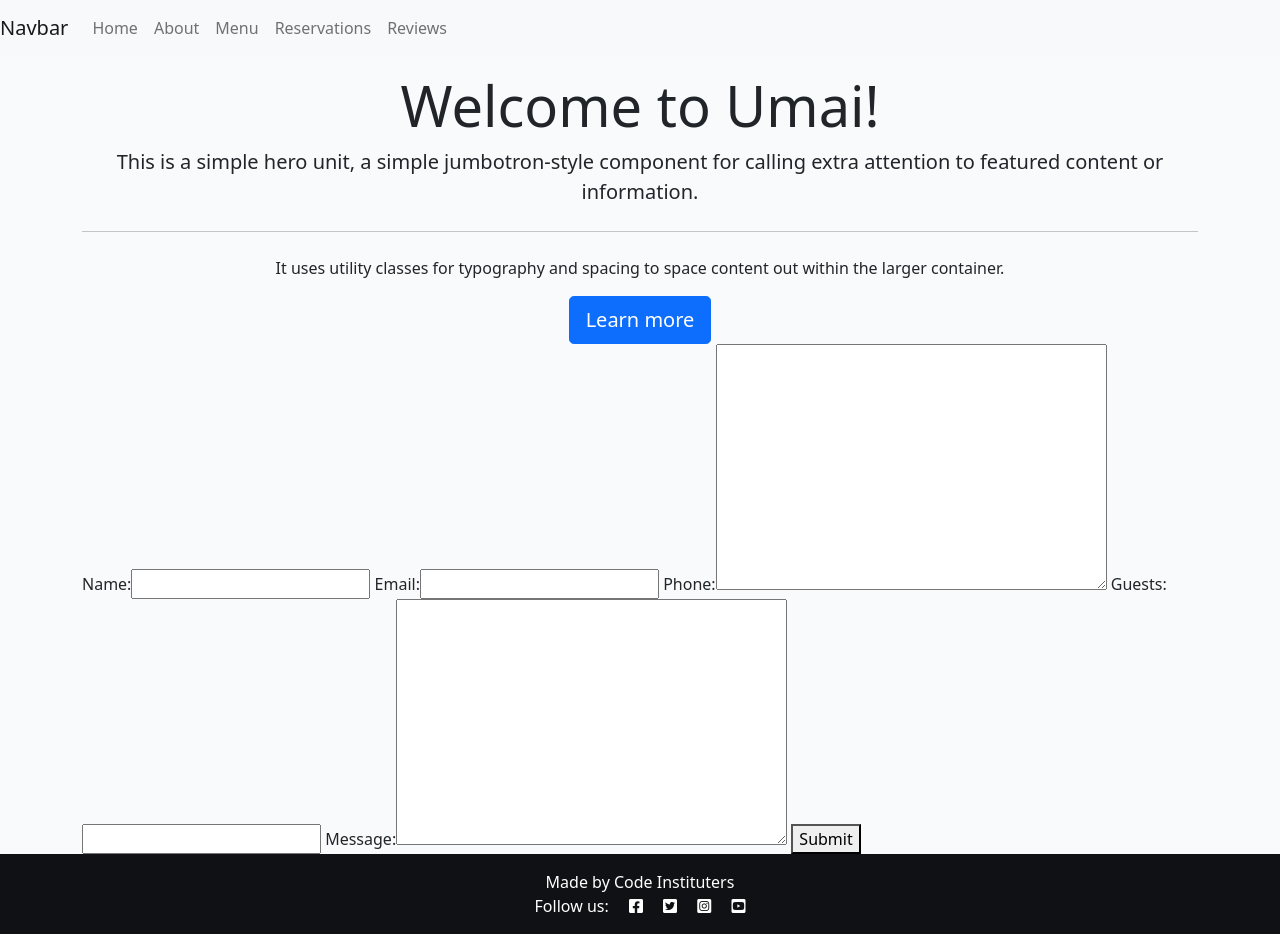
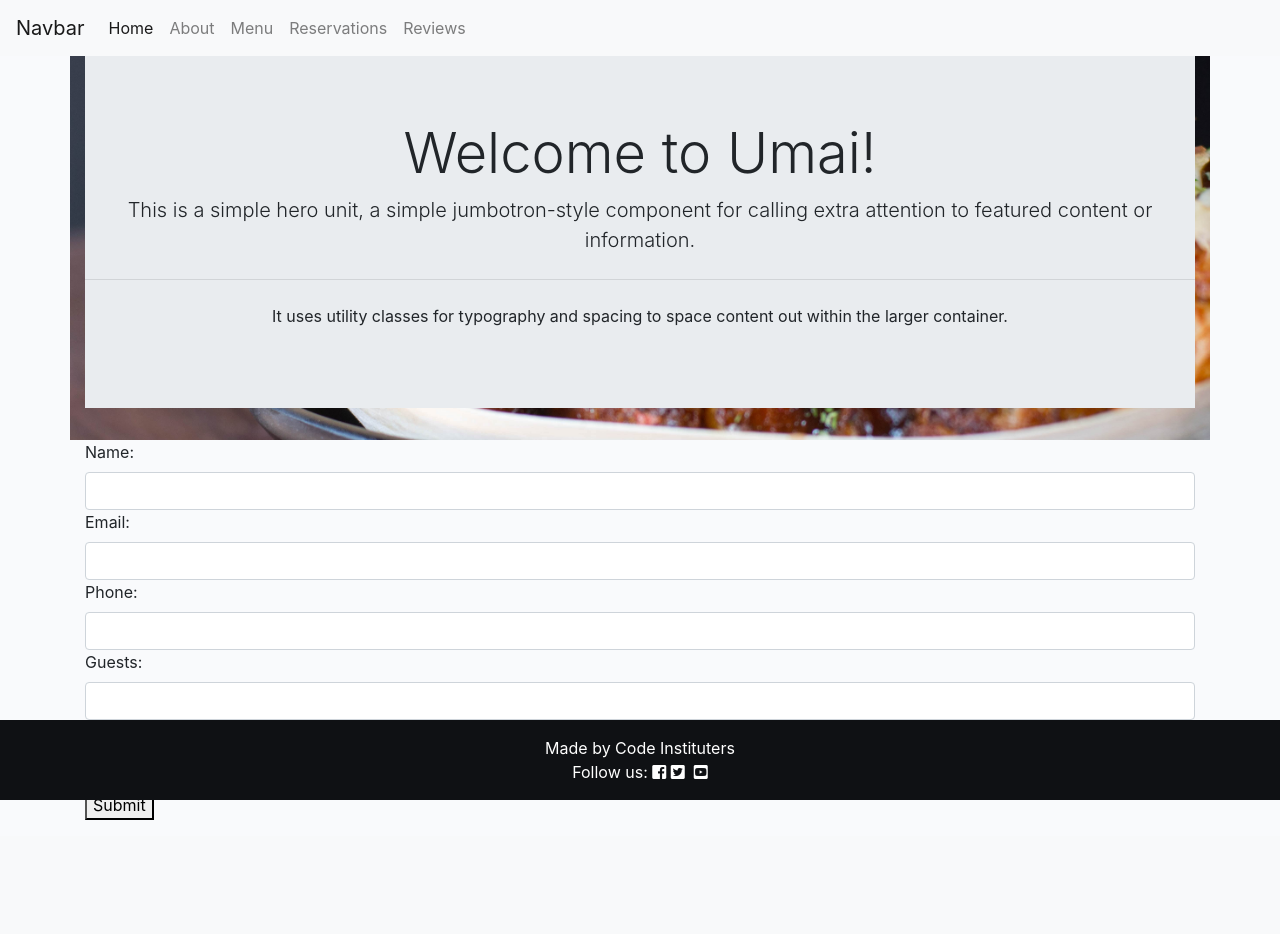
Before and after one commit to TBerrigan2101/p4_restaurant, a Django app: page /booking in a window 1280 px wide. After the commit the page ends 820 px from the top, so only its background shows below. Run offline with Django 3.2, Linux system fonts and the light colour scheme; some libraries are stand-ins or nearby versions.

Commit message:
Added bootstrap classes to booking form

```diff
--- a/restaurant/forms.py
+++ b/restaurant/forms.py
@@ -6,3 +6,12 @@
     class Meta:
         model = Booking
         fields = ('name','email', 'phone', 'guests', 'message', )
+
+        widgets = {
+            'name': forms.TextInput(attrs={'class': 'form-control'}),
+            'email': forms.EmailInput(attrs={'class': 'form-control'}),
+            'phone': forms.TextInput(attrs={'class': 'form-control'}),
+            'guests': forms.TextInput(attrs={'class': 'form-control'}),
+            'message': forms.TextInput(attrs={'class': 'form-control'}),
+
+        }
--- a/static/css/style.css
+++ b/static/css/style.css
@@ -1,5 +1,20 @@
 body {
   background-color: #F9FAFC;
+}
+
+
+.hero-image {
+  background: url('media/images/food1.jpg') no-repeat center center fixed;
+    -webkit-background-size: cover;
+    -moz-background-size: cover;
+    -o-background-size: cover;
+    background-size: cover;
+
+    display: flex;
+    align-items: center;
+    justify-content: center;
+
+    position: relative;
 }
 
 .brand {
@@ -29,114 +44,8 @@
   background-color: #F9FAFC;
 }
 
-.card {
-  border: none;
-  background-color: transparent;
-}
-
-.image-container {
-  position: relative;
-}
-
-.image-flash {
+.footer {
   position: absolute;
-  bottom: 5%;
-  min-width: 30%;
-  left: -2px;
-  background-color: #23BBBB;
-}
-
-.author {
-  color: white;
-  margin: 4px;
-  text-transform: uppercase;
-}
-
-.masthead {
-  margin-top: 10px;
-  overflow: hidden;
-  position: relative;
-  display: inline-block;
-  height: 33vh;
+  bottom: 0;
   width: 100%;
 }
-
-.masthead-text {
-  background-color: #445261;
-  color: white;
-  position: relative;
-}
-
-.masthead-image {
-  position: relative;
-  overflow: hidden;
-}
-
-.masthead-image:after {
-  content: "";
-  position: absolute;
-  top: 0;
-  right: 90%;
-  height: 100%;
-  width: 150%;
-  background: #445261;
-  -webkit-transform: skew(15deg);
-  -moz-transform: skew(15deg);
-  transform: skew(15deg);
-  z-index: 100;
-}
-
-.post-link {
-  text-decoration: none;
-  color: #445261;
-}
-
-.post-link:hover,
-.page-link {
-  color: #E84610;
-}
-
-.post-title {
-  margin-top: 20%;
-  margin-left: 5%;
-}
-
-.post-subtitle {
-  margin-left: 5%;
-  color: lightgray;
-}
-
-.btn-signup {
-  background-color: #23BBBB;
-  color: #fff;
-}
-
-.btn-signup:hover,
-.btn-signup:active {
-  background-color: #fff;
-  color: #23BBBB;
-}
-
-.link {
-  color: #23BBBB;
-  text-decoration: none;
-}
-
-.link:hover,
-.link:active {
-  color: #445261;
-  text-decoration: underline;
-}
-
-.btn-like {
-  color: #E84610;
-  border: none;
-  background: transparent;
-}
-
-.btn-like:hover,
-.btn-like:active {
-  color: #E84610;
-  background: transparent;
-  border: none;
-}
--- a/templates/base.html
+++ b/templates/base.html
@@ -3,19 +3,15 @@
 <!DOCTYPE html>
 <html lang="en">
     <head>
+
+        <head>
+            <meta charset="utf-8">
+            <meta name="viewport" content="width=device-width, initial-scale=1.0">
             <title>Umai Japanese Restaurant</title>
-
-        <link rel="preconnect" href="https://fonts.gstatic.com">
-        <link href="https://fonts.googleapis.com/css2?family=Roboto:wght@300&display=swap" rel="stylesheet">
-        <link href="https://fonts.googleapis.com/css2?family=Lato:wght@300;700&display=swap" rel="stylesheet">
-        <link rel="stylesheet" href="https://cdnjs.cloudflare.com/ajax/libs/font-awesome/5.15.3/css/all.min.css">
-        <meta name="viewport" content="width=device-width, initial-scale=1" />
-        <link href="https://cdn.jsdelivr.net/npm/bootstrap@5.0.1/dist/css/bootstrap.min.css" rel="stylesheet"
-            integrity="sha384-+0n0xVW2eSR5OomGNYDnhzAbDsOXxcvSN1TPprVMTNDbiYZCxYbOOl7+AMvyTG2x" crossorigin="anonymous">
-        <script src="https://cdn.jsdelivr.net/npm/bootstrap@5.0.1/dist/js/bootstrap.bundle.min.js"
-            integrity="sha384-gtEjrD/SeCtmISkJkNUaaKMoLD0//ElJ19smozuHV6z3Iehds+3Ulb9Bn9Plx0x4" crossorigin="anonymous">
-        </script>
+            <link rel="stylesheet" href="https://maxcdn.bootstrapcdn.com/bootstrap/4.1.3/css/bootstrap.min.css">
+            <link rel="stylesheet" href="https://use.fontawesome.com/releases/v5.6.1/css/all.css" integrity="sha384-gfdkjb5BdAXd+lj+gudLWI+BXq4IuLW5IT+brZEZsLFm++aCMlF1V92rMkPaX4PP" crossorigin="anonymous">
             <link rel="stylesheet" href="{% static 'css/style.css' %}">
+        </head>
 
     </head>
 
@@ -48,15 +44,17 @@
               </ul>
             </div>
           </nav>
-
-          <div class="container mt-3">
+          <div class="container hero-image">
+            <div class="row">
+                    <div class="col-12">
                         <section class="jumbotron jumbotron-fluid text-center">
                             <h1 class="display-4">Welcome to Umai!</h1>
                                 <p class="lead">This is a simple hero unit, a simple jumbotron-style component for calling extra attention to featured content or information.</p>
                                 <hr class="my-4">
                                 <p>It uses utility classes for typography and spacing to space content out within the larger container.</p>
-            <a class="btn btn-primary btn-lg" href="#" role="button">Learn more</a>
                         </section>
+                    </div>
+            </div>
           </div>
 
           <div class="container">
```
Lines whose indentation alone changed are shown as unchanged.
